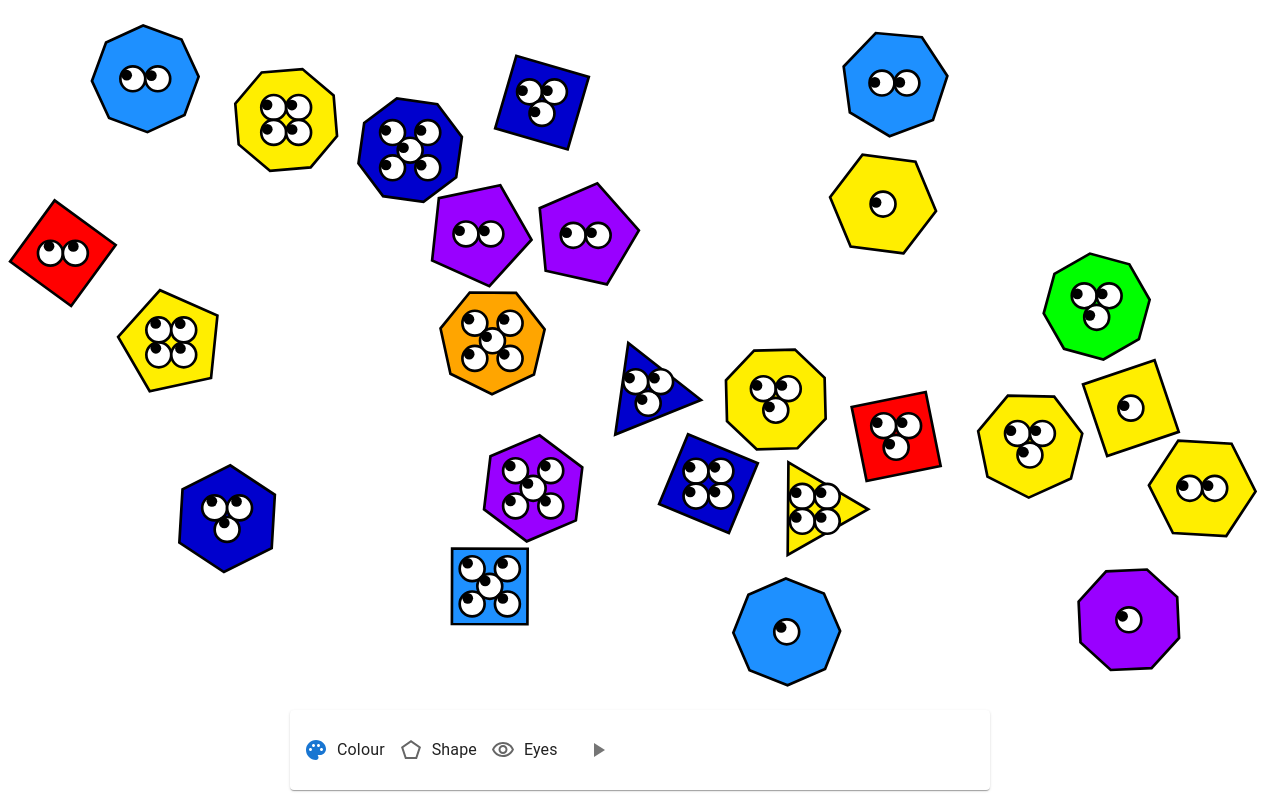
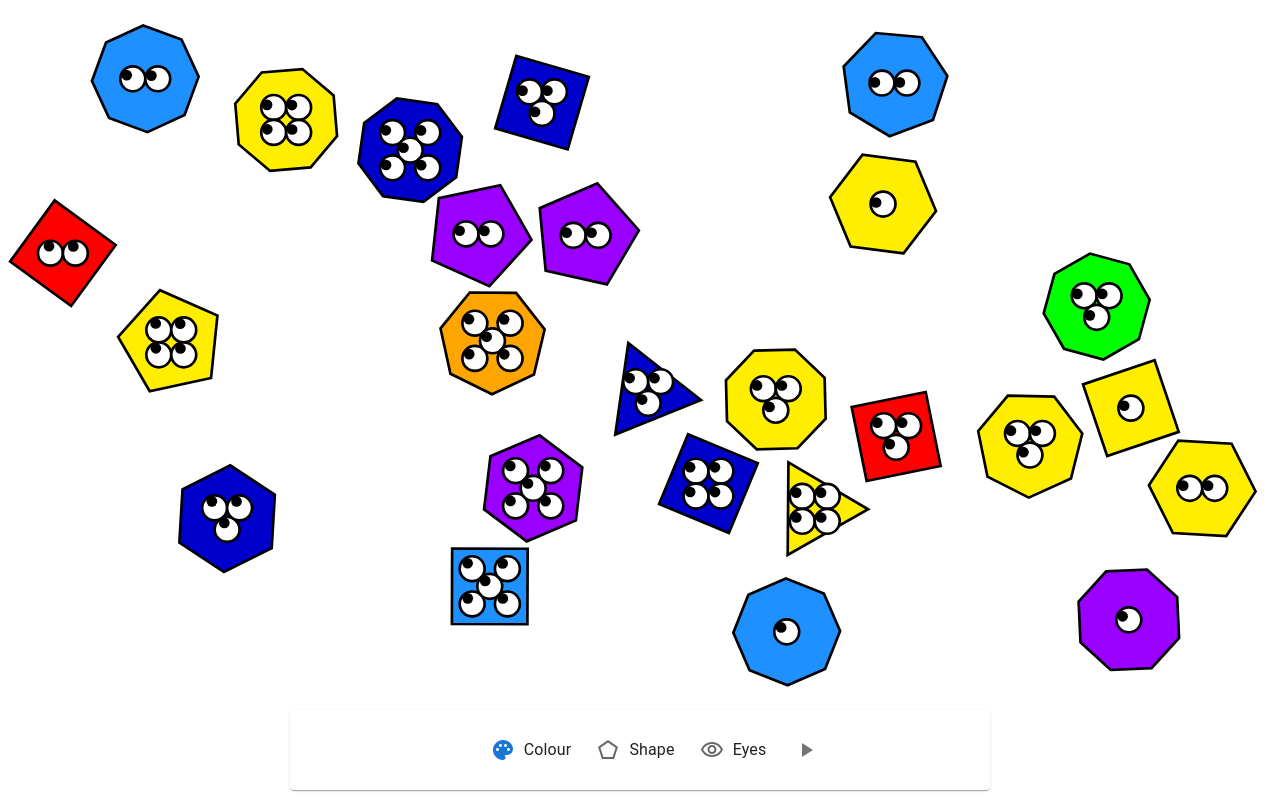
Before and after one commit to alecmce/playground, a React (Vite) app: page / in a window 1280 px wide. Both pictures are taken after a click on the button "BAR CHART". Built offline with nearby package versions, Linux system fonts and the light colour scheme.

Commit message:
Tries to clean up UI

```diff
--- a/src/components/BarChartConfig.tsx
+++ b/src/components/BarChartConfig.tsx
@@ -1,4 +1,3 @@
-import { IconButton } from '@mui/material'
 import { Fragment, ReactElement, useState } from 'react'
 
 import PlayArrow from '@mui/icons-material/PlayArrow'
@@ -19,10 +18,9 @@ export function BarChartConfig(props: Props): ReactElement {
 
   return (
     <Fragment>
-      <CategoryOptions categories={categories} setCategories={setCategories} />
-      <IconButton aria-label="bar-chart" size="large" onClick={onClick}>
+      <CategoryOptions aria-label="bar-chart" categories={categories} setCategories={setCategories} onClick={onClick}>
         <PlayArrow />
-      </IconButton>
+      </CategoryOptions>
     </Fragment>
   )
 
--- a/src/components/CategoryOptions.tsx
+++ b/src/components/CategoryOptions.tsx
@@ -1,5 +1,5 @@
-import { Checkbox, FormControlLabel } from '@mui/material'
-import { Dispatch, Fragment, ReactElement, SetStateAction } from 'react'
+import { Checkbox, FormControlLabel, IconButton, Stack } from '@mui/material'
+import { Dispatch, ReactElement, SetStateAction } from 'react'
 
 import Palette from '@mui/icons-material/Palette'
 import PaletteOutlined from '@mui/icons-material/PaletteOutlined'
@@ -11,15 +11,18 @@ import { CATEGORY } from 'src/model/creatures'
 
 
 interface Props {
-  categories:    Set<CATEGORY>
-  setCategories: Dispatch<SetStateAction<Set<CATEGORY>>>
+  ['aria-label']: string
+  categories:     Set<CATEGORY>
+  setCategories:  Dispatch<SetStateAction<Set<CATEGORY>>>
+  children:       ReactElement | ReactElement[]
+  onClick:        VoidFunction
 }
 
 export function CategoryOptions(props: Props): ReactElement {
-  const { categories, setCategories } = props
+  const { categories, setCategories, children, onClick } = props
 
   return (
-    <Fragment>
+    <Stack spacing={2} direction="row" sx={{ mb: 0, justifyContent: 'center' }}>
       <FormControlLabel
         checked={categories.has(CATEGORY.COLOR)}
         control={ <Checkbox icon={<PaletteOutlined />} checkedIcon={<Palette />} />}
@@ -44,7 +47,10 @@ export function CategoryOptions(props: Props): ReactElement {
         color="secondary"
         onChange={(_, isChecked) => toggleCategory(CATEGORY.EYES, isChecked)}
       />
-    </Fragment>
+      <IconButton aria-label={props['aria-label']} size="large" onClick={onClick}>
+        {children}
+      </IconButton>
+    </Stack>
   )
 
   function toggleCategory(category: CATEGORY, isChecked: boolean): void {
--- a/src/components/ChartSlider.tsx
+++ b/src/components/ChartSlider.tsx
@@ -1,17 +1,31 @@
-import { Stack } from '@mui/material'
-import { ReactElement, ReactNode, useMemo } from 'react'
-
 import CloseIcon from '@mui/icons-material/Close'
 import Pause from '@mui/icons-material/Pause'
 import PlayArrow from '@mui/icons-material/PlayArrow'
+import { Stack } from '@mui/material'
+import Slider from '@mui/material/Slider'
+import { styled } from '@mui/material/styles'
+import { ReactElement, ReactNode, useMemo } from 'react'
 import { STATE_DURATIONS } from 'src/lib/app-state'
 import { AppState, AppStateAction, STATE_TYPE, jump, togglePause } from 'src/model/app-state'
-import { ImmediateSlider } from './lib/ImmediateSlider'
 
 interface Props {
   state:            AppState
   dispatchAppState: (action: AppStateAction) => void
 }
+
+const SLIDER_STYLES = {
+  '&.MuiSlider-root': {
+    width: 'calc(100% - 114px)' // TODO: This isn't right.
+  },
+  '& .MuiSlider-thumb': {
+    transition: 'none'
+  },
+  '& .MuiSlider-track': {
+    transition: 'none'
+  },
+}
+
+const ImmediateSlider = styled(Slider)(() => SLIDER_STYLES)
 
 export function ChartSlider(props: Props): ReactElement {
   const { state, dispatchAppState } = props
@@ -23,8 +37,7 @@ export function ChartSlider(props: Props): ReactElement {
   const isPlay = type !== STATE_TYPE.FREE && type !== STATE_TYPE.FULL_OVERLAY && !isPaused
 
   return (
-    <Stack spacing={2} direction="row" sx={{ mb: 1 }} alignItems="center">
-      <div style={{width: 24, height: 24}} />
+    <Stack spacing={2} direction="row" sx={{ mb: 1, alignItems: 'center' }}>
       <CloseIcon onClick={onClose} />
       <ImmediateSlider
         aria-label="Volume"
--- a/src/components/FeatureChoice.tsx
+++ b/src/components/FeatureChoice.tsx
@@ -15,7 +15,7 @@ export function FeatureChoice(props: Props): ReactElement {
   const { dispatchAppState, disabled } = props
 
   return (
-    <Stack spacing={2} direction="row">
+    <Stack spacing={2} direction="row" sx={{ mb: 0, justifyContent: 'center' }}>
       <Button
         aria-label="bar-chart"
         color="primary"
--- a/src/components/PieChartConfig.tsx
+++ b/src/components/PieChartConfig.tsx
@@ -1,4 +1,3 @@
-import { IconButton } from '@mui/material'
 import { Fragment, ReactElement, useState } from 'react'
 
 import PlayArrow from '@mui/icons-material/PlayArrow'
@@ -19,10 +18,9 @@ export function PieChartConfig(props: Props): ReactElement {
 
   return (
     <Fragment>
-      <CategoryOptions categories={categories} setCategories={setCategories} />
-      <IconButton aria-label="pie-chart" size="large" onClick={onClick}>
+      <CategoryOptions aria-label="pie-chart" categories={categories} setCategories={setCategories} onClick={onClick}>
         <PlayArrow />
-      </IconButton>
+      </CategoryOptions>
     </Fragment>
   )
 
--- a/src/components/UI.tsx
+++ b/src/components/UI.tsx
@@ -23,7 +23,7 @@ export function Ui(props: Props): ReactElement {
     <div className="layer">
       <div className="overlay">
         <Card>
-          <CardContent sx={{ '&:last-child': { paddingBottom: 2 }}}>
+          <CardContent sx={{ width: '100%', '&:last-child': { paddingBottom: 2 }}}>
             { getContents() }
           </CardContent>
         </Card>
--- a/src/components/lib/ImmediateSlider.tsx
+++ /dev/null
@@ -1,13 +0,0 @@
-import Slider from '@mui/material/Slider'
-import { styled } from '@mui/material/styles'
-
-const STYLES = {
-  '& .MuiSlider-thumb': {
-    transition: 'none'
-  },
-  '& .MuiSlider-track': {
-    transition: 'none'
-  },
-}
-
-export const ImmediateSlider = styled(Slider)(() => STYLES)
```
